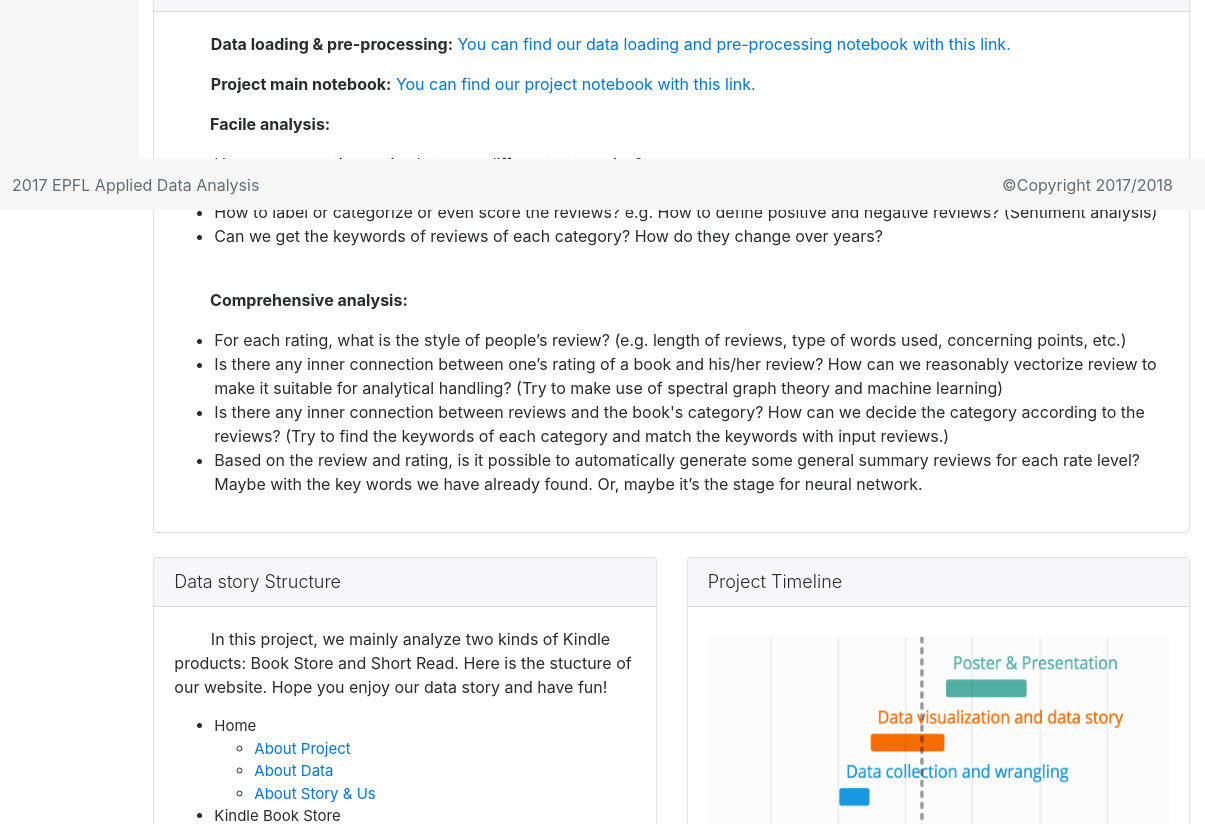
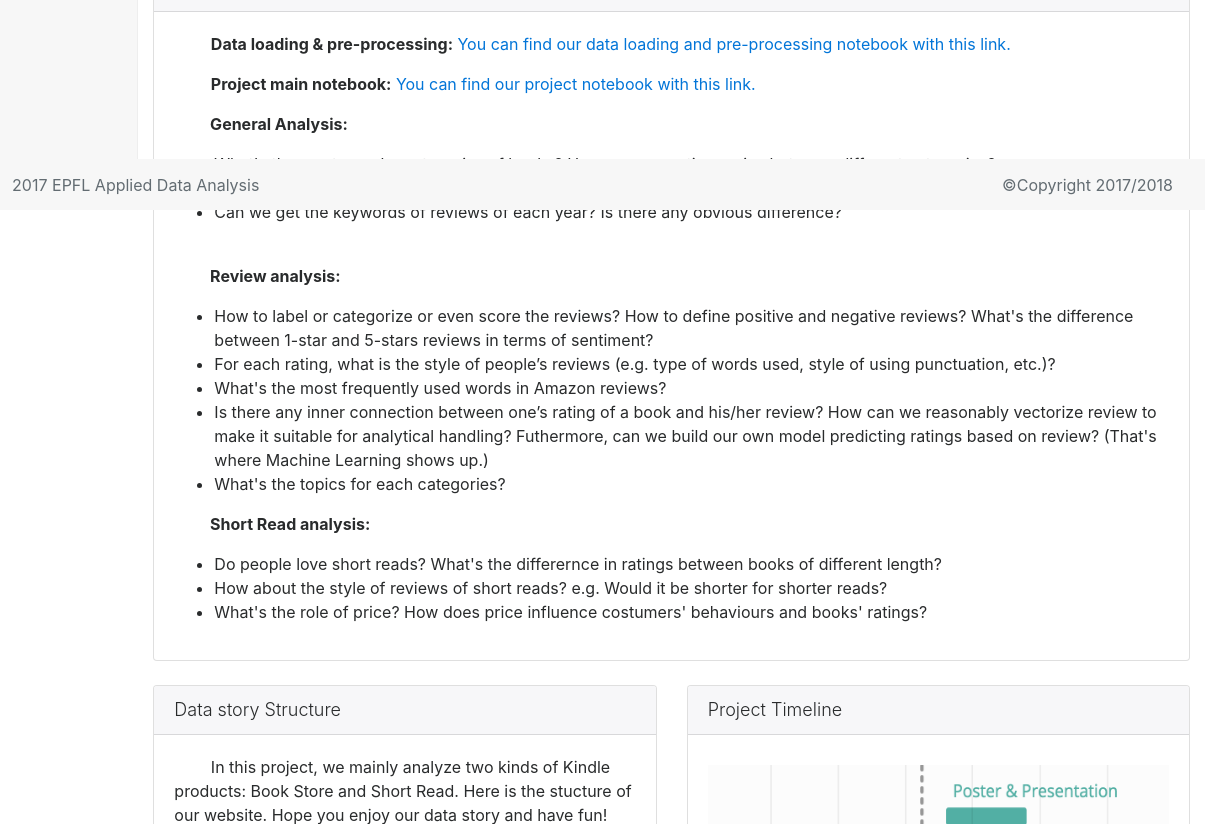
Before and after one commit to xiaohai12/xiangzhemeng.github.io, a plain HTML site: page index.html in a window 1280 px wide. Shown: the part 590-1414 px from the top of the page, 75-1280 px from the left. Drawn offline with Linux system fonts and the light colour scheme.

Commit message:
final push

```diff
--- a/index.html
+++ b/index.html
@@ -121,24 +121,33 @@
               </p>
               <p class="font-weight-bold" style="font-size: 16px;">
                 &emsp;&emsp;
-                Facile analysis:
+                General Analysis:
               </p>
               <ul style="font-size: 16px;">
-                <li>How average rating varies between different categories?</li>
-                <li>Chronologically, how the ratings of books change?</li>
-                <li>How to label or categorize or even score the reviews? e.g. How to define positive and negative reviews? (Sentiment analysis)</li>
-                <li>Can we get the keywords of reviews of each category? How do they change over years?</li>
+                <li>What's the most popular categories of books? How average rating varies between different categories?</li>
+                <li>Chronologically, how the ratings of books change? And how do people rate?</li>
+                <li>Can we get the keywords of reviews of each year? Is there any obvious difference?</li>
               </ul>
               <br>
               <p class="font-weight-bold" style="font-size: 16px;">
                 &emsp;&emsp;
-                Comprehensive analysis:
+                Review analysis:
               </p>
               <ul style="font-size: 16px;">
-                <li>For each rating, what is the style of people’s review? (e.g. length of reviews, type of words used, concerning points, etc.)</li>
-                <li>Is there any inner connection between one’s rating of a book and his/her review? How can we reasonably vectorize review to make it suitable for analytical handling? (Try to make use of spectral graph theory and machine learning)</li>
-                <li>Is there any inner connection between reviews and the book's category? How can we decide the category according to the reviews? (Try to find the keywords of each category and match the keywords with input reviews.)</li>
-                <li>Based on the review and rating, is it possible to automatically generate some general summary reviews for each rate level? Maybe with the key words we have already found. Or, maybe it’s the stage for neural network.</li>
+                <li>How to label or categorize or even score the reviews? How to define positive and negative reviews? What's the difference between 1-star and 5-stars reviews in terms of sentiment?</li>
+                <li>For each rating, what is the style of people’s reviews (e.g. type of words used, style of using punctuation, etc.)?</li>
+                <li>What's the most frequently used words in Amazon reviews?</li>
+                <li>Is there any inner connection between one’s rating of a book and his/her review? How can we reasonably vectorize review to make it suitable for analytical handling? Futhermore, can we build our own model predicting ratings based on review? (That's where Machine Learning shows up.)</li>
+                <li>What's the topics for each categories?</li>
+              </ul>
+              <p class="font-weight-bold" style="font-size: 16px;">
+                &emsp;&emsp;
+                Short Read analysis:
+              </p>
+              <ul style="font-size: 16px;">
+                <li>Do people love short reads? What's the differernce in ratings between books of different length?</li>
+                <li>How about the style of reviews of short reads? e.g. Would it be shorter for shorter reads?</li>
+                <li>What's the role of price? How does price influence costumers' behaviours and books' ratings?</li>
               </ul>
             </div>
           </div>
```
Also changed, not shown: html/book/book_general_analysis.html (+2 -2 lines), html/book/book_review_pred.html (+1 -1 lines).
